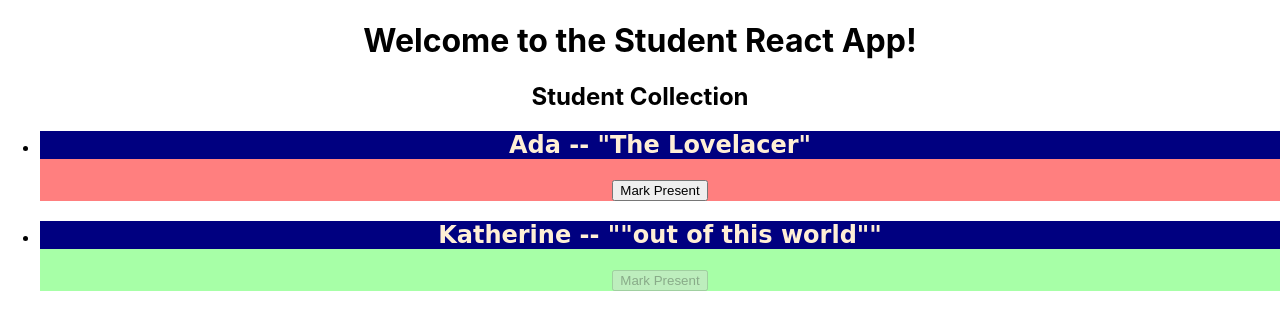
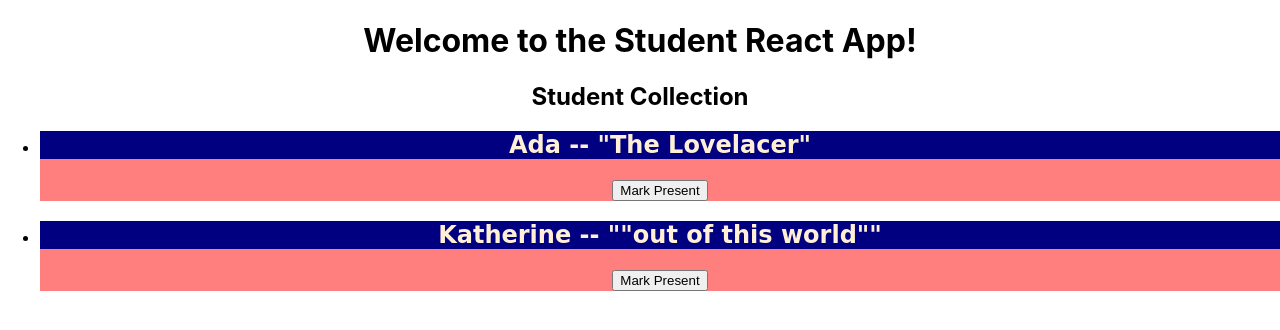
Before and after one commit to Ada-C12/branches-student-react, a React (Create React App) app: page / in a window 1280 px wide. Shown: the top 330 px of the page. Built offline with nearby package versions, Linux system fonts and the light colour scheme.

Commit message:
adds event handling for mark present on student

```diff
--- a/src/components/Student.js
+++ b/src/components/Student.js
@@ -4,11 +4,16 @@ import PropTypes from 'prop-types';
 import './Student.css'
 
 const Student = (props) => {
+
+  const onAttendanceButtonClick = () => {
+    props.markPresentCallback(props.studentIdentifier);
+  }
+
   return (
     <section className={ props.isPresent ? "present" : "absent" }>
       <h2 className="student-name">{props.fullName} -- "{props.nickName}"</h2>
 
-      <button disabled={ props.isPresent }>Mark Present</button>
+      <button disabled={ props.isPresent } onClick={ onAttendanceButtonClick } >Mark Present</button>
     </section>
   );
 }
--- a/src/components/StudentCollection.js
+++ b/src/components/StudentCollection.js
@@ -20,10 +20,20 @@ class StudentCollection extends React.Component {
           nickName: "\"out of this world\"",
           pronouns: 'She/Her',
           birthday: 'March.',
-          isPresent: true,
+          isPresent: false,
         },
       ],
     }
+  }
+
+  // Every Event Handler MUST be defined as an arrow function like this... otherwise 'this' will not work
+  markPresent = (studentIdentifier) => {
+    const updatedStudents = this.state.students;
+    updatedStudents[studentIdentifier].isPresent = true;
+
+    this.setState({
+      students: updatedStudents,
+    });
   }
 
   render() {
@@ -35,6 +45,8 @@ class StudentCollection extends React.Component {
             nickName={student.nickName}
             pronouns={student.pronouns}
             isPresent={student.isPresent}
+            markPresentCallback={this.markPresent}
+            studentIdentifier={i}
           />
         </li>
       )
```
